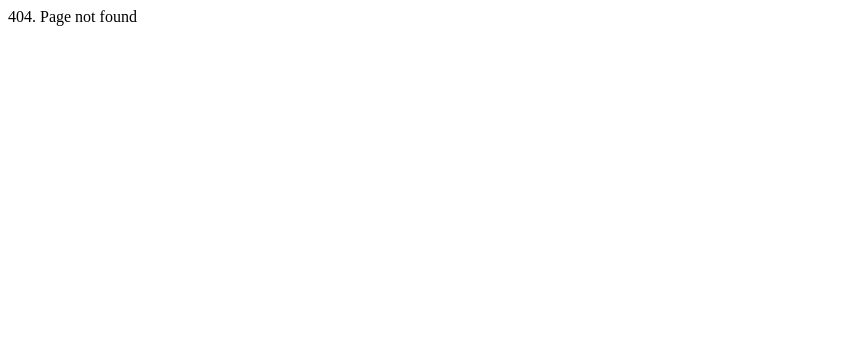
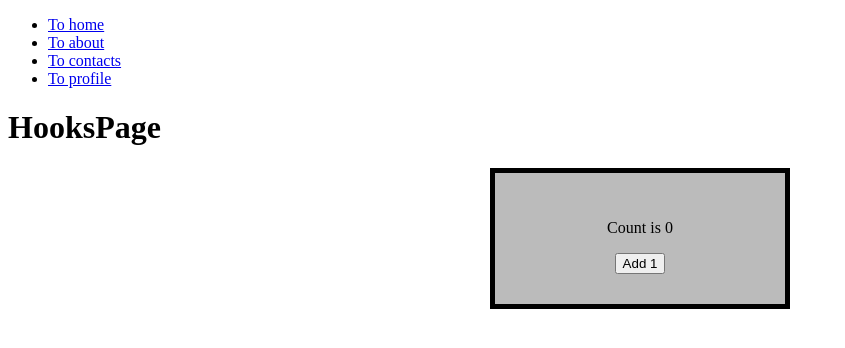
Before and after one commit to fc-fullstack-courses/fd-2023-1-react-app, a React (Create React App) app: page /hooks in a window 1280 px wide. Before the commit this address had no page. Shown: the top 348 px of the page, without its empty margins (0-845 px from the left). Built offline with nearby package versions, Linux system fonts and the light colour scheme.

Commit message:
Add useState example

```diff
--- a/src/App.js
+++ b/src/App.js
@@ -2,9 +2,10 @@ import React from 'react';
 import { BrowserRouter, Switch, Route, Link } from 'react-router-dom';
 import './App.css';
 import { UserContext, ThemeContext } from './contexts';
-
+import Sidebar from './components/Sidebar';
 import CONSTANTS from './constants';
 import HomePage from './pages/HomePage';
+import HooksPage from './pages/HooksPage';
 
 const { THEMES } = CONSTANTS;
 
@@ -35,8 +36,11 @@ class App extends React.Component {
   };
 
   render() {
+    const { user, theme } = this.state;
     return (
       <BrowserRouter>
+        <ThemeContext.Provider value={[theme, this.switchTheme]}>
+          <UserContext.Provider value={user}>
             <Switch>
               <Route exact path='/'>
                 <HomePage />
@@ -52,9 +56,12 @@ class App extends React.Component {
               />
 
               <Route path='/profile' component={ProfilePage} />
+              <Route path='/hooks' component={HooksPage} />
 
               <Route path='*' component={NotFoundPage} />
             </Switch>
+          </UserContext.Provider>
+        </ThemeContext.Provider>
       </BrowserRouter>
     );
   }
--- a/src/components/Counter/index.jsx
+++ b/src/components/Counter/index.jsx
@@ -1,114 +1,24 @@
-import React from 'react';
+import React, { useState } from 'react';
 import classNames from 'classnames';
 import styles from './Counter.module.scss';
 
-class Counter extends React.Component {
-  constructor(props) {
-    super(props);
+function Counter(props) {
+  const [state, setState] = useState({
+    count: 0,
+  });
 
-    this.state = {
-      count: 0,
-      intervalId: null,
-    };
-  }
-
-  componentDidMount() {
-    // console.log('componentDidMount');
-    this.startAutoClicks();
-  }
-
-  componentDidUpdate(prevProps, prevState) {
-    // console.log('componentDidUpdate');
-
-    if (Math.random > 0.5) {
-      // можно но только по условию
-      // this.setState()
-    }
-  }
-
-  componentWillUnmount() {
-    // console.log('componentWillUnmount');
-    this.stopAutoClicks();
-  }
-
-  increment = () => {
-    // const { count } = this.state;
-    // this.setState({ count: count + 2 });
-    // console.log('increment');
-    this.setState((state, props) => {
-      return {
-        count: state.count + 1,
-      };
-    });
-    // this.setState((state, props) => {
-    //   return {
-    //     count: state.count + 1,
-    //   };
-    // });
-  };
-
-  startAutoClicks = () => {
-    if (!this.state.intervalId) {
-      const intervalId = setInterval(this.increment, 1000);
-
-      this.setState({ intervalId });
-    }
-  };
-
-  stopAutoClicks = () => {
-    this.setState((state) => {
-      const { intervalId } = state;
-      // console.log(`stopAutoClicks intervalId is ${intervalId}`);
-      clearInterval(intervalId);
-
-      return { intervalId: null };
+  const handleClick = () => {
+    setState({
+      count: state.count + 1,
     });
   };
 
-  render() {
-    const { count, intervalId, theme } = this.state;
-
-
-
-    const addBtnClassNames = classNames(styles.btn);
-    const startAutoClicksClassNames = classNames(styles.btn, styles.greenText);
-    const stopAutoClicksClassNames = classNames(styles.btn, styles.redText);
-
-    const autoClicksStatusClassNames = classNames(styles.autoClicksStatus, {
-      [styles.greenText] : intervalId,
-      [styles.redText]: !intervalId,
-      [styles.darkTheme]: theme === 'dark',
-      [styles.lightTheme]: theme === 'light',
-      [styles.greenTheme]: theme === 'green',
-    });
-
-    return (
-      <section className={styles.container}>
-        <p>Count is {count}</p>
-        <p>
-          Autoclicks is{' '}
-          <span className={autoClicksStatusClassNames}>
-            {intervalId ? 'enabled' : 'disabled'}
-          </span>
-        </p>
-        <button onClick={this.increment} className={addBtnClassNames}>
-          Add 1
-        </button>
-        <button
-          onClick={this.startAutoClicks}
-          className={startAutoClicksClassNames}
-        >
-          Enable autoclicks
-        </button>
-        <button
-          onClick={this.stopAutoClicks}
-          className={stopAutoClicksClassNames}
-        >
-          Disable autoclicks
-        </button>
-      </section>
-    );
-  }
+  return (
+    <section className={styles.container}>
+      <p>Count is {state.count}</p>
+      <button onClick={handleClick}>Add 1</button>
+    </section>
+  );
 }
 
 export default Counter;
--- /dev/null
+++ b/src/pages/HooksPage/index.jsx
@@ -0,0 +1,15 @@
+import React from 'react';
+import Header from '../../components/Header';
+import Counter from '../../components/Counter';
+
+const HooksPage = (props) => {
+  return (
+    <div>
+      <Header />
+      <h1>HooksPage</h1>
+      <Counter/>
+    </div>
+  );
+};
+
+export default HooksPage;
```
Also changed, not shown: src/components/Counter/classVersion.jsx (added, +114 -0 lines). Lines whose indentation alone changed are shown as unchanged.
